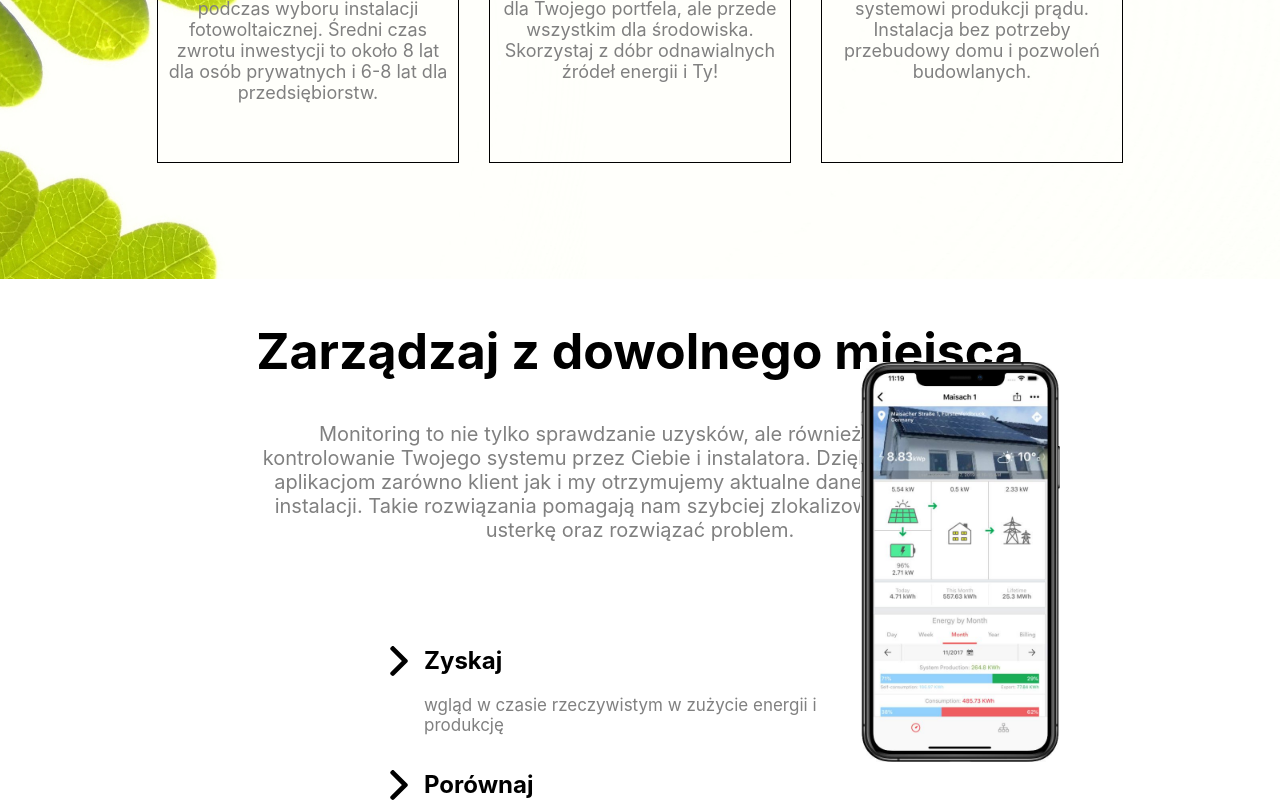
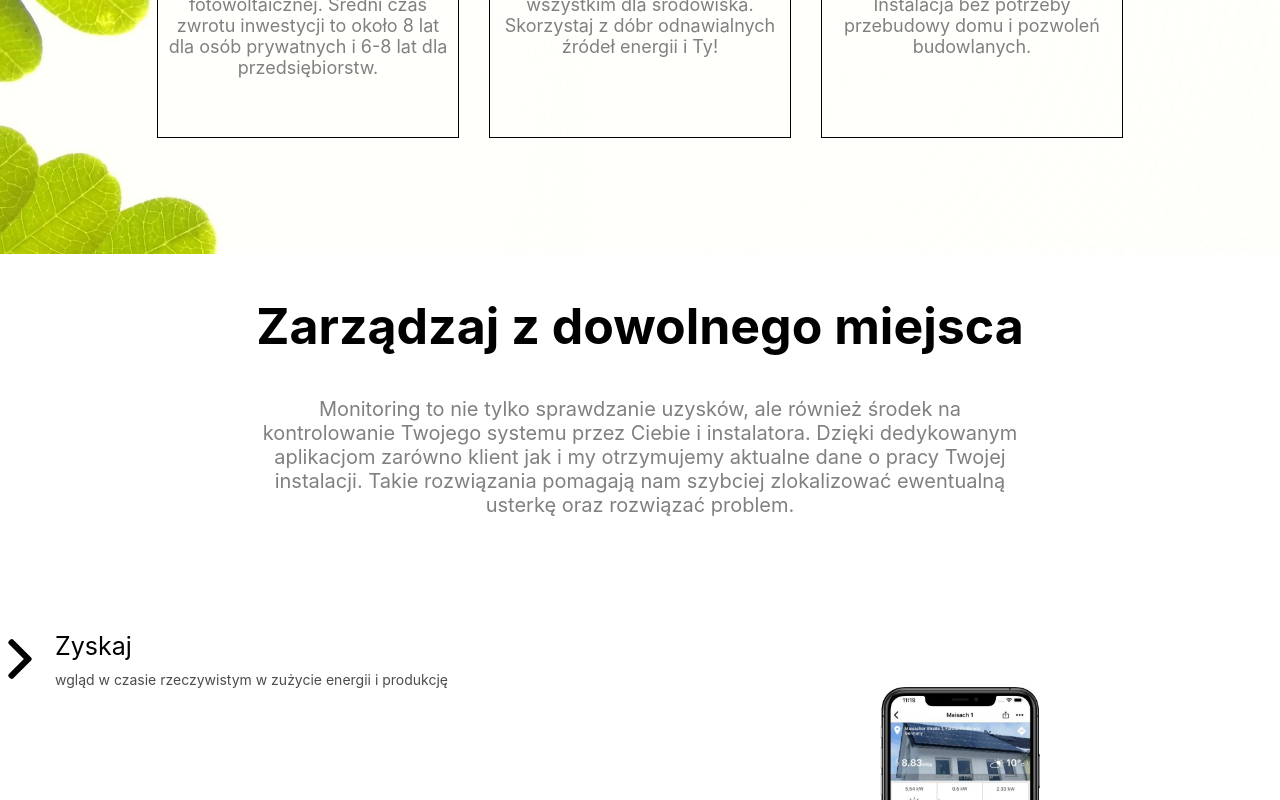
Before and after one commit to OdgrzewanyKotlet/OPTON, a React (Create React App) app: page / in a window 1280 px wide. Shown: the part 2000-2800 px from the top of the page. Built offline with nearby package versions, Linux system fonts and the light colour scheme.

Commit message:
Fixed space between menu and page
Fixed space between menu and rest of page, few changes in Managment section.

```diff
--- a/src/components/FirstSection/FirstSection.module.css
+++ b/src/components/FirstSection/FirstSection.module.css
@@ -1,6 +1,7 @@
 .FirstSection {
   width: 100%;
   height: 650px;
+  margin-top: -25px;
   background-color: rgba(0, 0, 0, 0.5);
   background-position: center;
   background-attachment: fixed;
--- a/src/components/Navigation/Toolbar/Toolbar.module.css
+++ b/src/components/Navigation/Toolbar/Toolbar.module.css
@@ -18,9 +18,16 @@
 }
 
 .Logo {
-  height: 80%;
+  height: 60%;
+  width: auto;
+  padding-left: 10px;
+  transition: height 0.3s ease-out;
 }
-
+.Logo:hover {
+  height: 70%;
+  width: auto;
+  padding-left: 10px;
+}
 @media (max-width: 499px) {
   .DesktopOnly {
     display: none;
--- a/src/components/Photovoltaics/Managment/ArrowElement/ArrowElement.js
+++ b/src/components/Photovoltaics/Managment/ArrowElement/ArrowElement.js
@@ -8,9 +8,10 @@ const arrowElement = (props) => (
     <div className={styles.ArrowSection}>
       <img src={ArrowImage} alt="Opton" className={styles.ArrowImage} />
     </div>
+
     <div className={styles.TextSection}>
-      <h2>{props.title}</h2>
-      <p>{props.content}</p>
+      <div>{props.title}</div>
+      <div className={styles.TextContent}>{props.content}</div>
     </div>
   </div>
 );
--- a/src/components/Photovoltaics/Managment/ArrowElement/ArrowElement.module.css
+++ b/src/components/Photovoltaics/Managment/ArrowElement/ArrowElement.module.css
@@ -1,32 +1,29 @@
 .ArrowElement {
-  height: 60px;
-  width: 800px;
+  width: 100%;
+  height: 100%;
   display: flex;
-  margin-top: 10%;
-  margin-left: 60%;
-  margin-right: 60%;
-  margin-bottom: 10%;
+  justify-content: left;
+  align-items: center;
 }
 
 .ArrowSection {
-  width: 5%;
-  height: 100%;
-  padding-top: 20px;
-  padding-right: 0%;
-  padding-left: 0%;
+  display: inline-block;
 }
 
 .TextSection {
-  width: 50%;
-  height: 100%;
+  font-size: 25px;
+  display: inline-block;
+  margin-left: 15px;
+  width: 75%;
 }
-
-.TextSection p {
-  color: grey;
-  font-size: 17px;
+.TextContent {
+  display: inline-block;
+  font-size: 14px;
+  opacity: 0.7;
 }
 
 .ArrowImage {
-  height: 30px;
+  display: inline-block;
+  height: 40px;
   width: auto;
 }
--- a/src/components/Photovoltaics/Managment/Managment.module.css
+++ b/src/components/Photovoltaics/Managment/Managment.module.css
@@ -9,6 +9,7 @@
 }
 
 .Content {
+  margin-bottom: 50px;
   text-align: center;
   text-justify: auto;
   font-size: 20px;
@@ -18,28 +19,27 @@
 }
 
 .Wrapper {
+  height: 70%;
   display: flex;
 }
 
 .ListSection {
   width: 50%;
-  height: 100%;
+  display: flex;
+  flex-direction: column;
 }
 
 .ImageSection {
   width: 50%;
-  height: 100%;
-
-  position: relative;
+  display: flex;
+  justify-content: center;
+  align-items: center;
+  flex-direction: column;
+  margin: auto;
 }
 
 .ImageSection img {
-  width: 200px;
+  display: block;
+  width: 25%;
   height: auto;
-  position: absolute;
-  margin: auto;
-  top: 0;
-  left: 0;
-  right: 0;
-  bottom: 0;
 }
```
